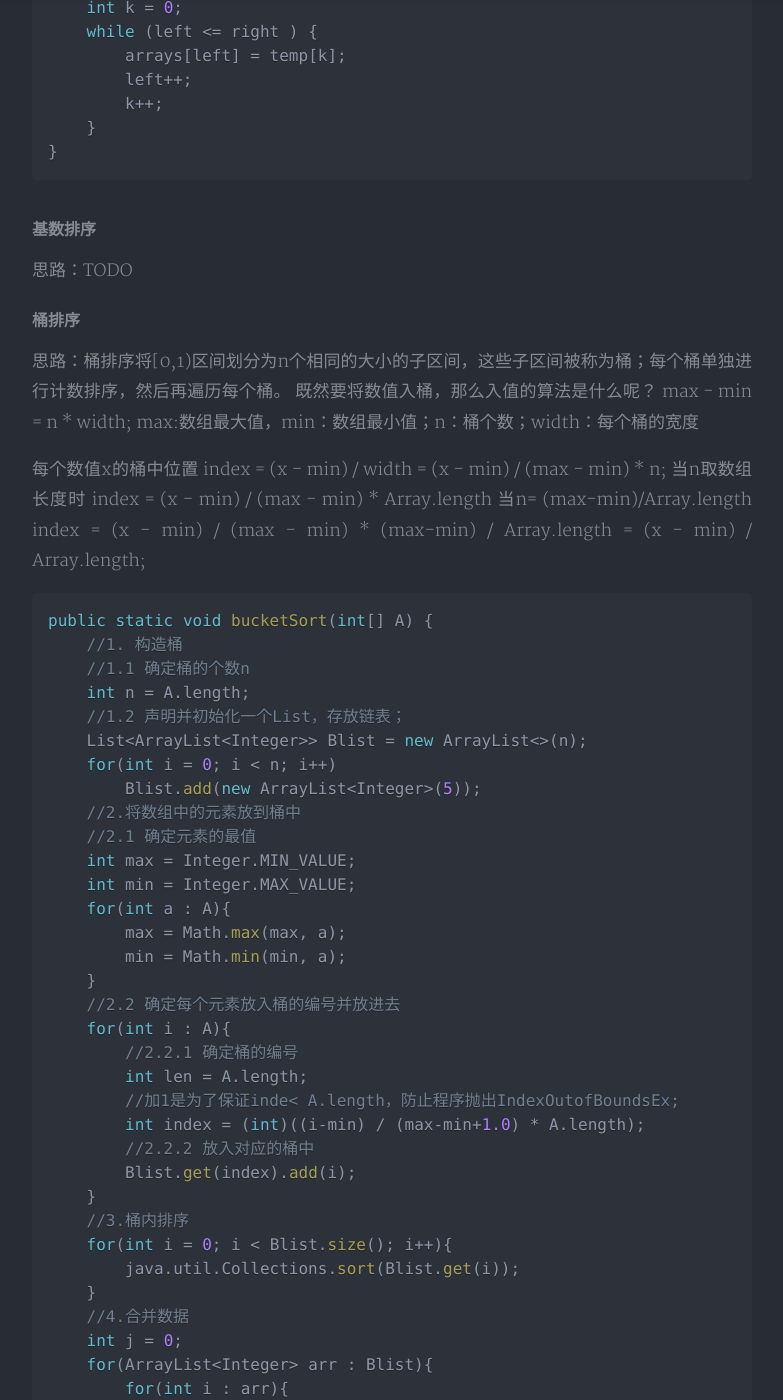
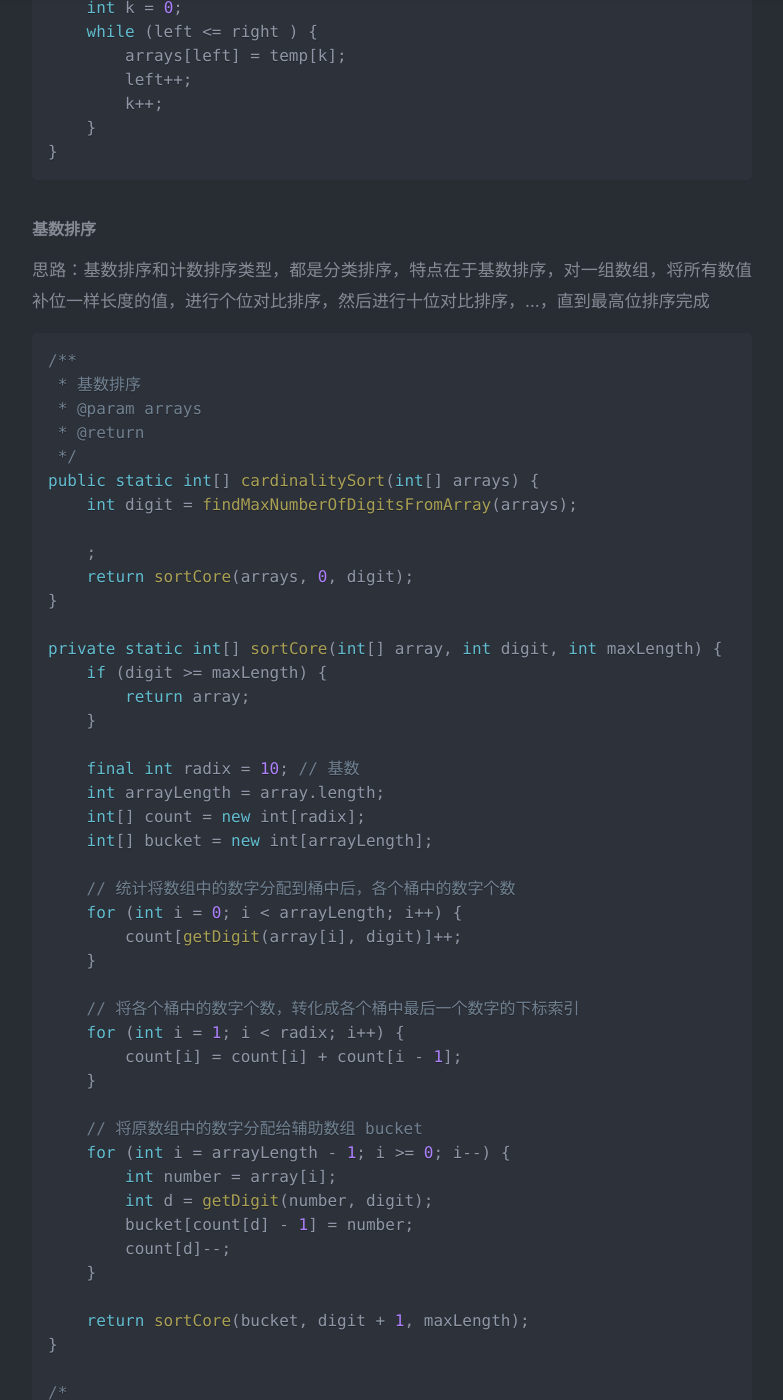
Before and after one commit to gobige/gobige.github.io, a Jekyll site: the page built from _posts/2017-09-08-arithmetic-sort.md, in a window 1280 px wide and 1400 px high, scrolled down 8003 px. Shown: the whole window, without its empty margins (248-1031 px from the left). Built offline with Jekyll 4.4.1, drawn with Linux system fonts in a browser that asks for light colours; nearby versions of some CDN libraries; a style sheet for code colours, icons or effects is not loaded; some of the changed text lies outside the part shown.

Commit message:
basesort

````diff
--- a/_posts/2017-09-08-arithmetic-sort.md
+++ b/_posts/2017-09-08-arithmetic-sort.md
@@ -282,7 +282,92 @@ private static void merge(int arrays[], int left, int right, int mid, int[] temp
 ```
 
 #### 基数排序
-思路：TODO
+思路：基数排序和计数排序类型，都是分类排序，特点在于基数排序，对一组数组，将所有数值补位一样长度的值，进行个位对比排序，然后进行十位对比排序，...，直到最高位排序完成
+```java
+/**
+ * 基数排序
+ * @param arrays
+ * @return
+ */
+public static int[] cardinalitySort(int[] arrays) {
+	int digit = findMaxNumberOfDigitsFromArray(arrays);
+
+	;
+	return sortCore(arrays, 0, digit);
+}
+
+private static int[] sortCore(int[] array, int digit, int maxLength) {
+	if (digit >= maxLength) {
+		return array;
+	}
+
+	final int radix = 10; // 基数
+	int arrayLength = array.length;
+	int[] count = new int[radix];
+	int[] bucket = new int[arrayLength];
+
+	// 统计将数组中的数字分配到桶中后，各个桶中的数字个数
+	for (int i = 0; i < arrayLength; i++) {
+		count[getDigit(array[i], digit)]++;
+	}
+
+	// 将各个桶中的数字个数，转化成各个桶中最后一个数字的下标索引
+	for (int i = 1; i < radix; i++) {
+		count[i] = count[i] + count[i - 1];
+	}
+
+	// 将原数组中的数字分配给辅助数组 bucket
+	for (int i = arrayLength - 1; i >= 0; i--) {
+		int number = array[i];
+		int d = getDigit(number, digit);
+		bucket[count[d] - 1] = number;
+		count[d]--;
+	}
+
+	return sortCore(bucket, digit + 1, maxLength);
+}
+
+/*
+ * 获取 x 这个数的 d 位数上的数字
+ * 比如获取 123 的 0 位数,结果返回 3
+ *
+ * @param x
+ * @param d
+ * @return
+ */
+private static int getDigit(int x, int d) {
+	int a[] = { 1, 10, 100, 1000, 10000, 100000, 1000000, 10000000, 100000000, 1000000000 };
+	return ((x / a[d]) % 10);
+}
+
+/**
+ * 找出待排序数组中数值最大位数
+ * @param arrays
+ * @return
+ */
+private static int findMaxNumberOfDigitsFromArray(int[] arrays) {
+	 if (arrays != null && arrays.length > 0) {
+		 int max = arrays[0];
+		 for (int i : arrays) {
+			 if (i > max) {
+				 max = i;
+			 }
+		 }
+		return getNumberOfDigits(max);
+	 } else {
+		 return 0;
+	 }
+ }
+
+/**
+ * 获取整数位数
+ * @param num
+ * @return
+ */
+private static int getNumberOfDigits(int num) {
+	 return String.valueOf(num).length();
+ }
+```
 
 #### 桶排序
 思路：桶排序将[0,1)区间划分为n个相同的大小的子区间，这些子区间被称为桶；每个桶单独进行计数排序，然后再遍历每个桶。
@@ -367,7 +452,7 @@ public static void bucketSort(int[] arr){
     System.out.println(bucketArr.toString());
 }
 ```
-#### 计数排序（针对正整数）
+#### 计数排序（针对正整数,比较耗空间）
 思路：
 计算数组每个数值出现的次数，放入一个临时数组中temp1，数组下标为数组的值，数组值为出现个数；
 计算数组每个数值比他小的数值数量，放入又一个临时数组中temp2，数组下标为比他小数值数量，数值为计算的数值；
````
